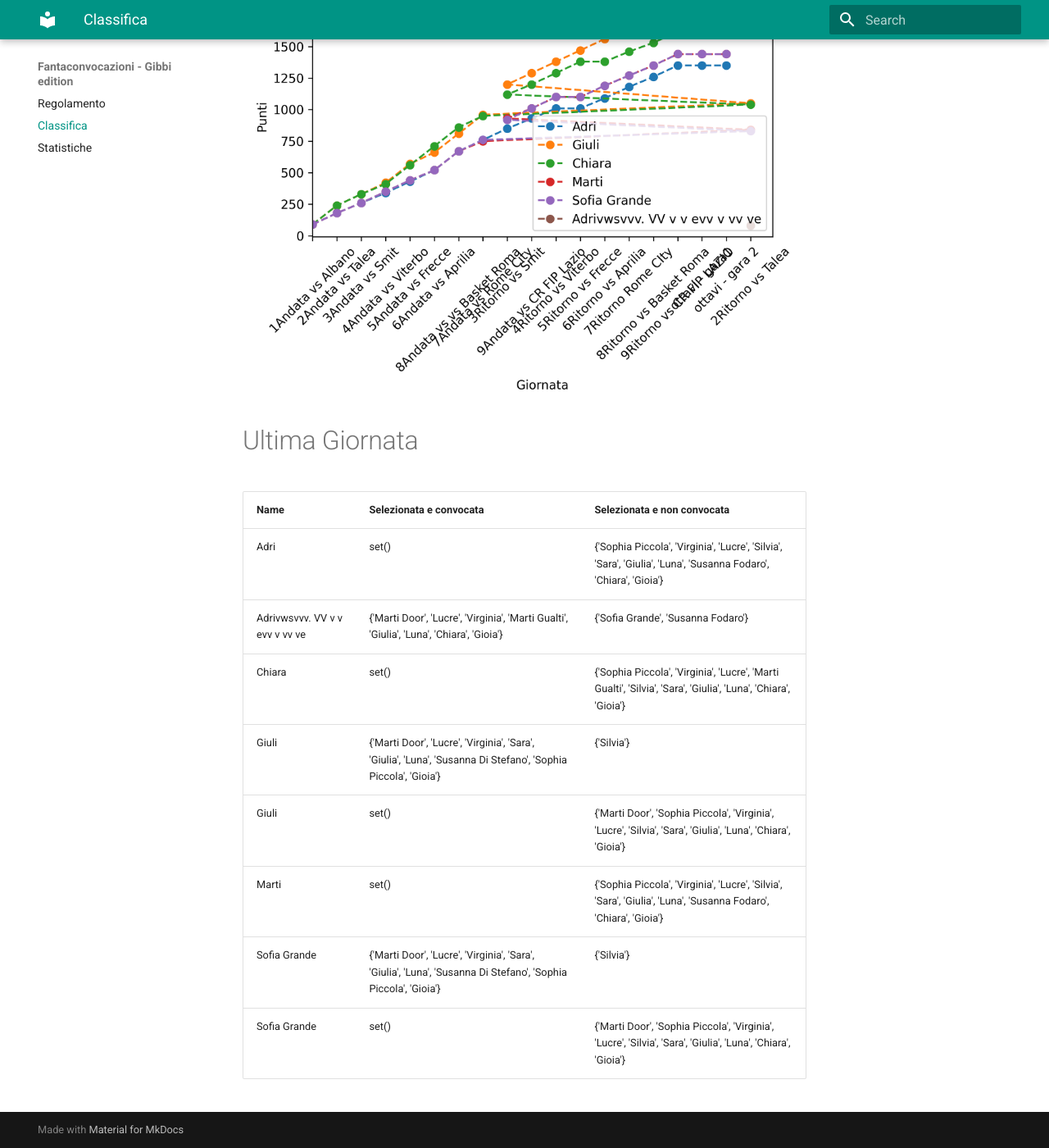
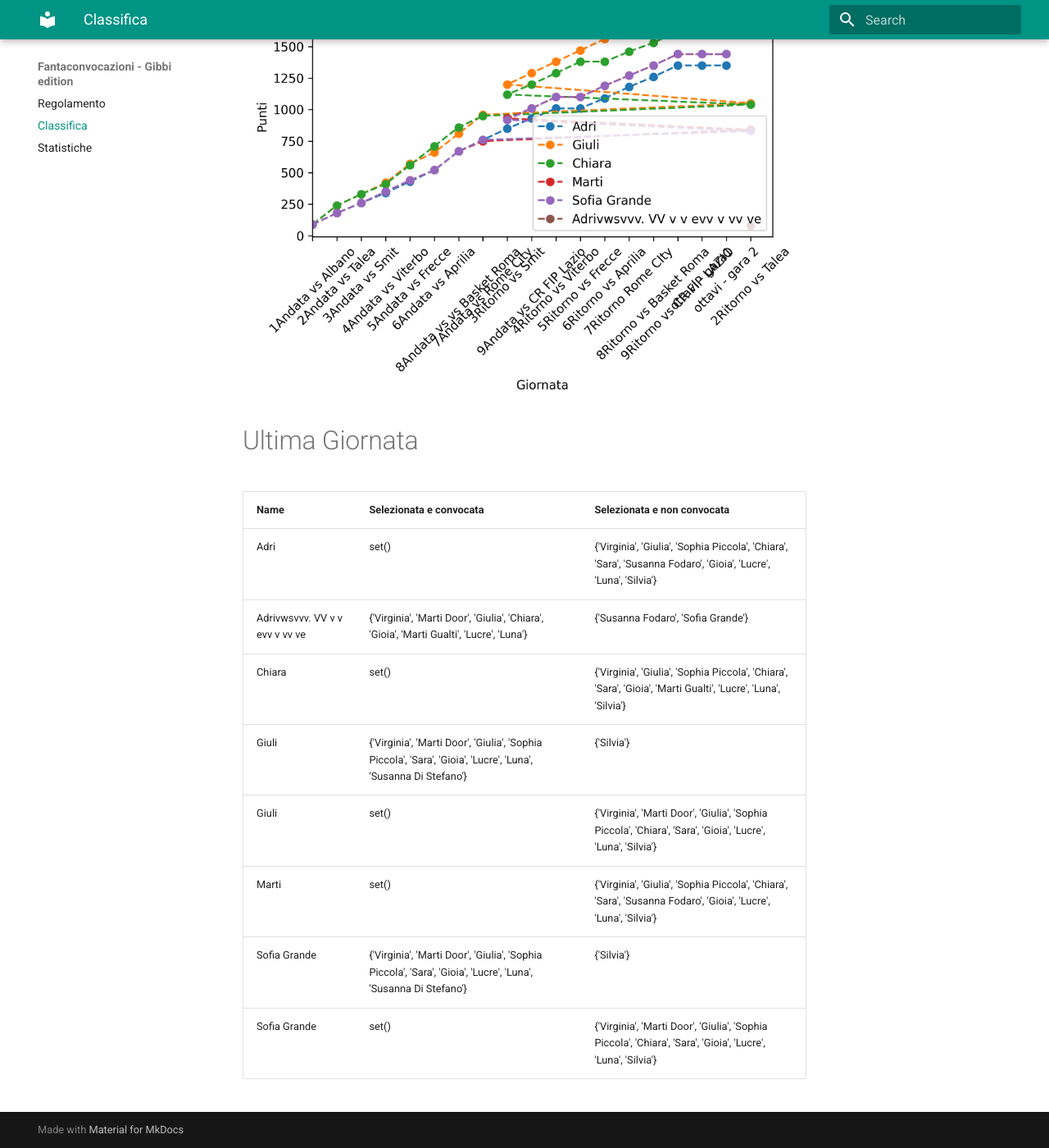
Before and after one commit to martinig94/fantagibbi, an MkDocs documentation site: the page built from docs/Classifica.md, in a window 1280 px wide and 1400 px high, scrolled down 676 px. Shown: the whole window at 82% size. Built offline with MkDocs 1.6.1 and Material for MkDocs 9.7.7, drawn with Linux system fonts in a browser that asks for light colours.

Commit message:
Auto-update from main.py

```diff
--- a/docs/Classifica.md
+++ b/docs/Classifica.md
@@ -19,12 +19,12 @@
 <!-- START_TABLE CORRECT -->
 | Name                           | Selezionata e convocata                                                                                        | Selezionata e non convocata                                                                                      |
 |:-------------------------------|:---------------------------------------------------------------------------------------------------------------|:-----------------------------------------------------------------------------------------------------------------|
-| Adri                           | set()                                                                                                          | {'Sophia Piccola', 'Virginia', 'Lucre', 'Silvia', 'Sara', 'Giulia', 'Luna', 'Susanna Fodaro', 'Chiara', 'Gioia'} |
-| Adrivwsvvv. VV v v evv v vv ve | {'Marti Door', 'Lucre', 'Virginia', 'Marti Gualti', 'Giulia', 'Luna', 'Chiara', 'Gioia'}                       | {'Sofia Grande', 'Susanna Fodaro'}                                                                               |
-| Chiara                         | set()                                                                                                          | {'Sophia Piccola', 'Virginia', 'Lucre', 'Marti Gualti', 'Silvia', 'Sara', 'Giulia', 'Luna', 'Chiara', 'Gioia'}   |
-| Giuli                          | {'Marti Door', 'Lucre', 'Virginia', 'Sara', 'Giulia', 'Luna', 'Susanna Di Stefano', 'Sophia Piccola', 'Gioia'} | {'Silvia'}                                                                                                       |
-| Giuli                          | set()                                                                                                          | {'Marti Door', 'Sophia Piccola', 'Virginia', 'Lucre', 'Silvia', 'Sara', 'Giulia', 'Luna', 'Chiara', 'Gioia'}     |
-| Marti                          | set()                                                                                                          | {'Sophia Piccola', 'Virginia', 'Lucre', 'Silvia', 'Sara', 'Giulia', 'Luna', 'Susanna Fodaro', 'Chiara', 'Gioia'} |
-| Sofia Grande                   | {'Marti Door', 'Lucre', 'Virginia', 'Sara', 'Giulia', 'Luna', 'Susanna Di Stefano', 'Sophia Piccola', 'Gioia'} | {'Silvia'}                                                                                                       |
-| Sofia Grande                   | set()                                                                                                          | {'Marti Door', 'Sophia Piccola', 'Virginia', 'Lucre', 'Silvia', 'Sara', 'Giulia', 'Luna', 'Chiara', 'Gioia'}     |
+| Adri                           | set()                                                                                                          | {'Virginia', 'Giulia', 'Sophia Piccola', 'Chiara', 'Sara', 'Susanna Fodaro', 'Gioia', 'Lucre', 'Luna', 'Silvia'} |
+| Adrivwsvvv. VV v v evv v vv ve | {'Virginia', 'Marti Door', 'Giulia', 'Chiara', 'Gioia', 'Marti Gualti', 'Lucre', 'Luna'}                       | {'Susanna Fodaro', 'Sofia Grande'}                                                                               |
+| Chiara                         | set()                                                                                                          | {'Virginia', 'Giulia', 'Sophia Piccola', 'Chiara', 'Sara', 'Gioia', 'Marti Gualti', 'Lucre', 'Luna', 'Silvia'}   |
+| Giuli                          | {'Virginia', 'Marti Door', 'Giulia', 'Sophia Piccola', 'Sara', 'Gioia', 'Lucre', 'Luna', 'Susanna Di Stefano'} | {'Silvia'}                                                                                                       |
+| Giuli                          | set()                                                                                                          | {'Virginia', 'Marti Door', 'Giulia', 'Sophia Piccola', 'Chiara', 'Sara', 'Gioia', 'Lucre', 'Luna', 'Silvia'}     |
+| Marti                          | set()                                                                                                          | {'Virginia', 'Giulia', 'Sophia Piccola', 'Chiara', 'Sara', 'Susanna Fodaro', 'Gioia', 'Lucre', 'Luna', 'Silvia'} |
+| Sofia Grande                   | {'Virginia', 'Marti Door', 'Giulia', 'Sophia Piccola', 'Sara', 'Gioia', 'Lucre', 'Luna', 'Susanna Di Stefano'} | {'Silvia'}                                                                                                       |
+| Sofia Grande                   | set()                                                                                                          | {'Virginia', 'Marti Door', 'Giulia', 'Sophia Piccola', 'Chiara', 'Sara', 'Gioia', 'Lucre', 'Luna', 'Silvia'}     |
 <!-- END_TABLE CORRECT -->
```
